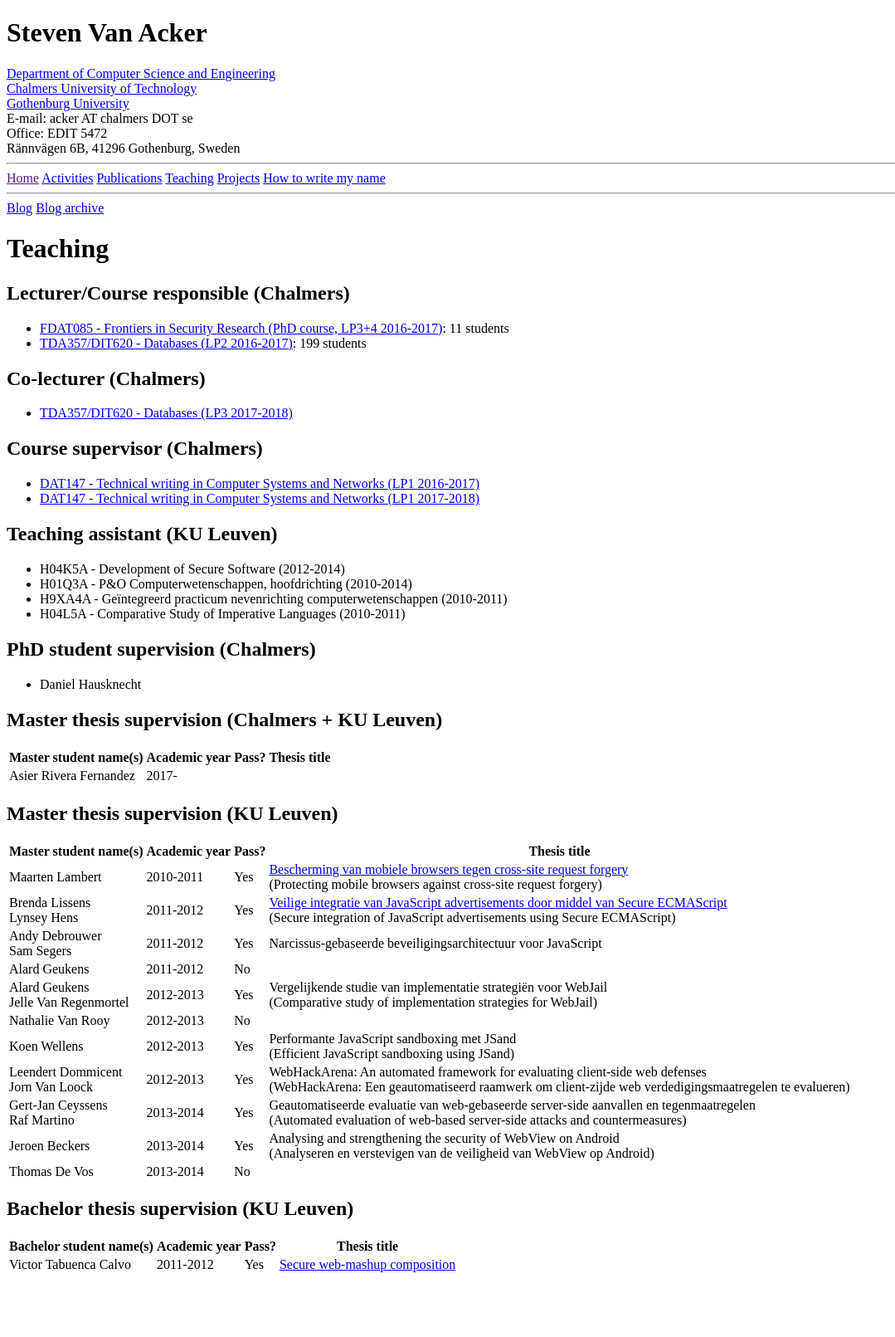
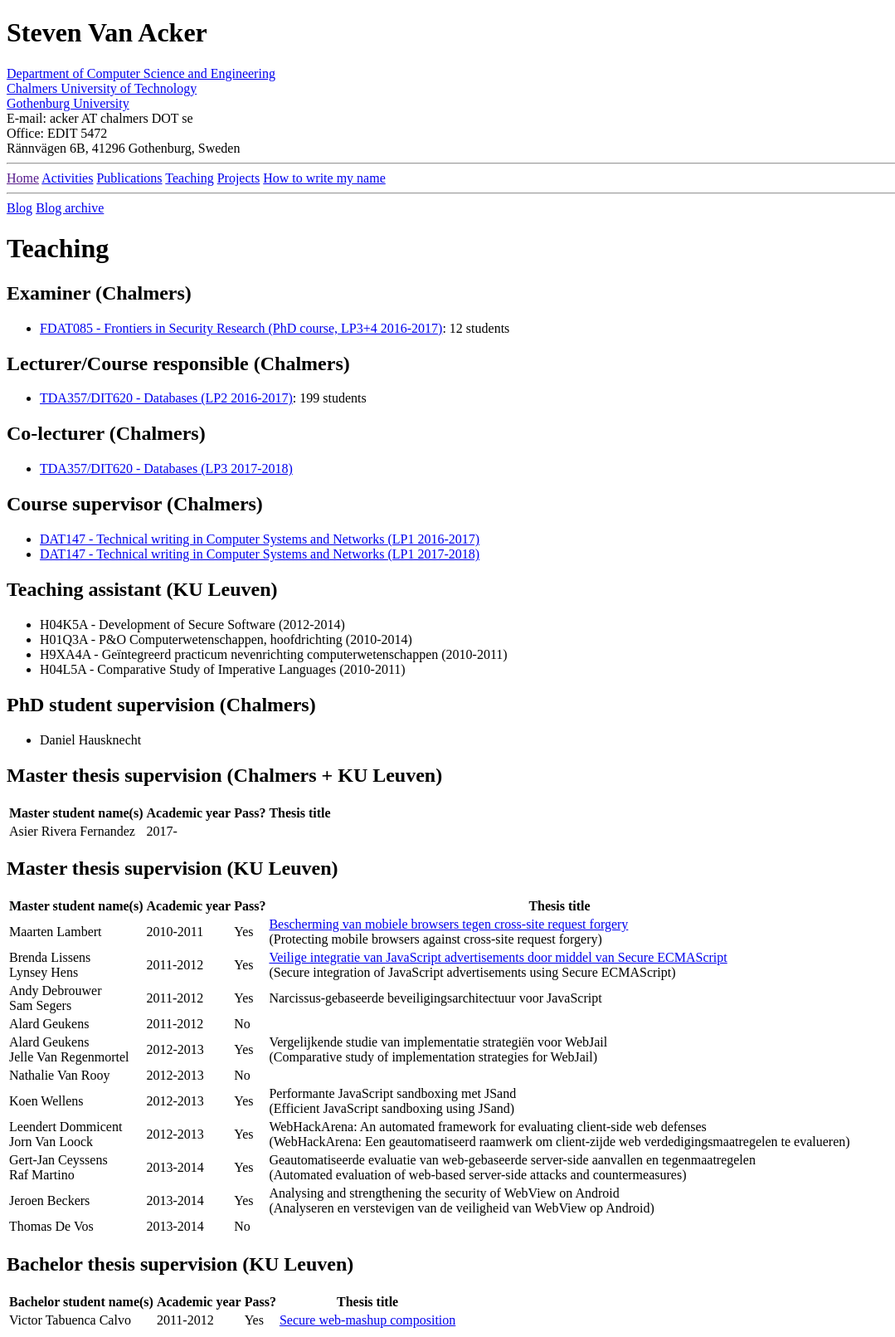
Before and after one commit to StevenVanAcker/stevenvanacker.github.io, a Jekyll site: the page built from teaching.md, in a window 1280 px wide. Shown: the whole page at 83% size, without its empty margins (0-1079 px from the left). Built offline with Jekyll 4.4.1, drawn with Linux system fonts in a browser that asks for light colours; nearby versions of some CDN libraries; library files that are not in the unit come from our copies; before the commit the page ends 1544 px from its top, so only the background shows below that.

Commit message:
teaching update

```diff
--- a/teaching.md
+++ b/teaching.md
@@ -5,13 +5,16 @@ sidebar: true
 rank: 4
 ---
 
+## Examiner (Chalmers)
+
+* [FDAT085 - Frontiers in Security Research (PhD course, LP3+4 2016-2017)](http://www.cse.chalmers.se/edu/course/FDAT085/): 12 students
 
 ## Lecturer/Course responsible (Chalmers)
 
-* [FDAT085 - Frontiers in Security Research (PhD course, LP3+4 2016-2017)](https://www.chalmers.se/sv/forskning/forskarutbildning/doktorandkurser/Sidor/institutionernas-doktorandkurser.aspx?course=FDAT085): 11 students
 * [TDA357/DIT620 - Databases (LP2 2016-2017)](http://www.cse.chalmers.se/edu/year/2016/course/TDA357/HT2016/): 199 students
 
 ## Co-lecturer (Chalmers)
+
 * [TDA357/DIT620 - Databases (LP3 2017-2018)](http://www.cse.chalmers.se/edu/year/2017/course/TDA357/VT2017/)
 
 ## Course supervisor (Chalmers)
```
